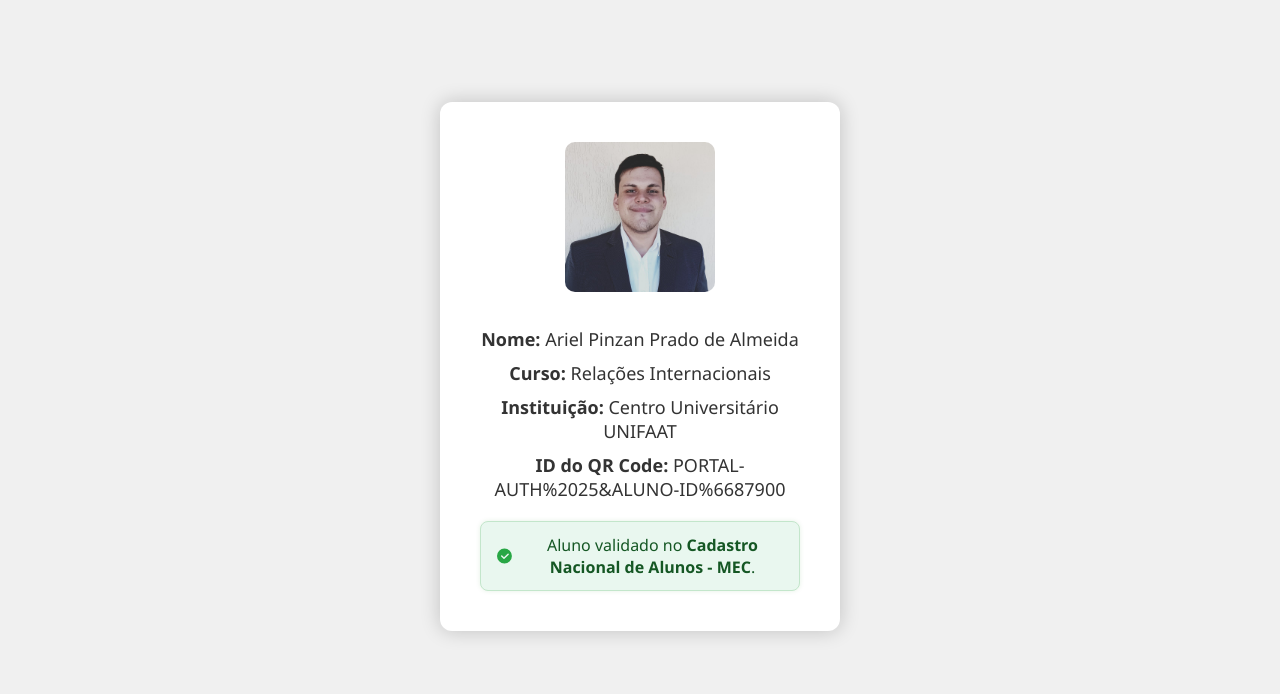
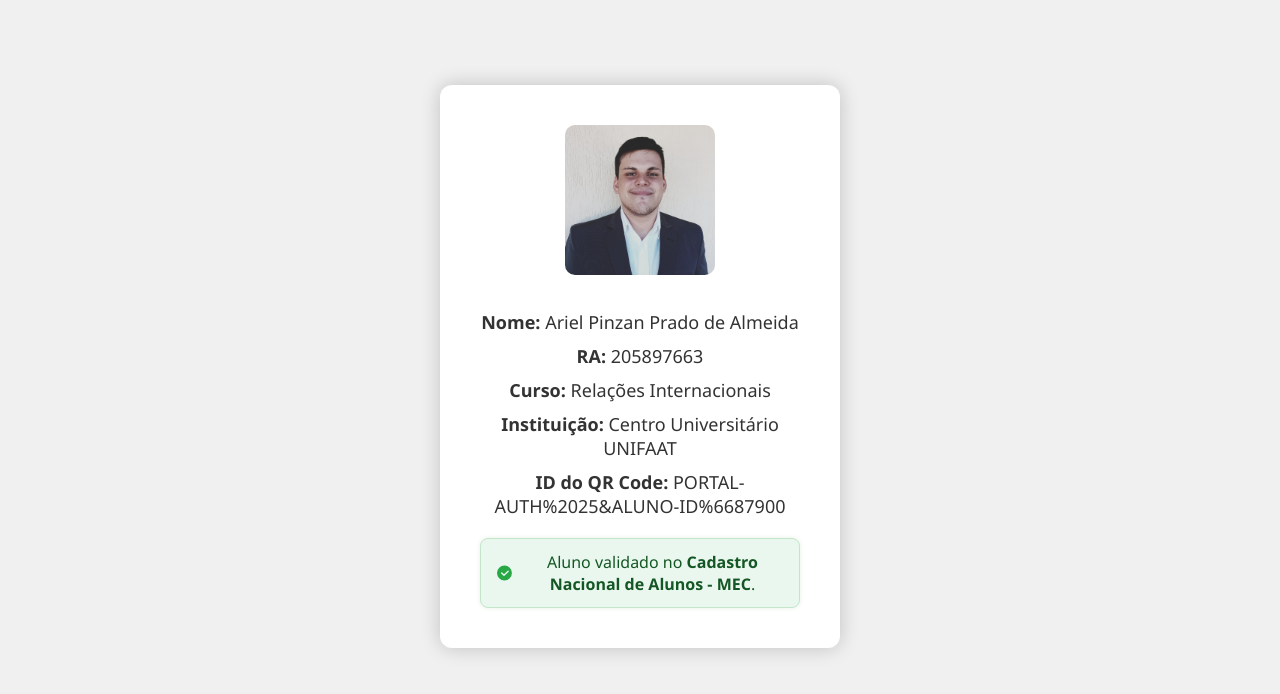
Before and after one commit to vitoraragone/college-auth, a plain HTML site: page auth/unifaat/mec/aluno.html in a window 1280 px wide. Shown: the part 74-768 px from the top of the page. Drawn offline with Linux system fonts and the light colour scheme.

Commit message:
[add] RA information

```diff
--- a/auth/unifaat/mec/aluno.html
+++ b/auth/unifaat/mec/aluno.html
@@ -255,6 +255,7 @@
         <div class="dado">
           <strong>Nome:</strong> Ariel Pinzan Prado de Almeida
         </div>
+        <div class="dado"><strong>RA:</strong> 205897663</div>
         <div class="dado"><strong>Curso:</strong> Relações Internacionais</div>
         <div class="dado">
           <strong>Instituição:</strong> Centro Universitário UNIFAAT
```
